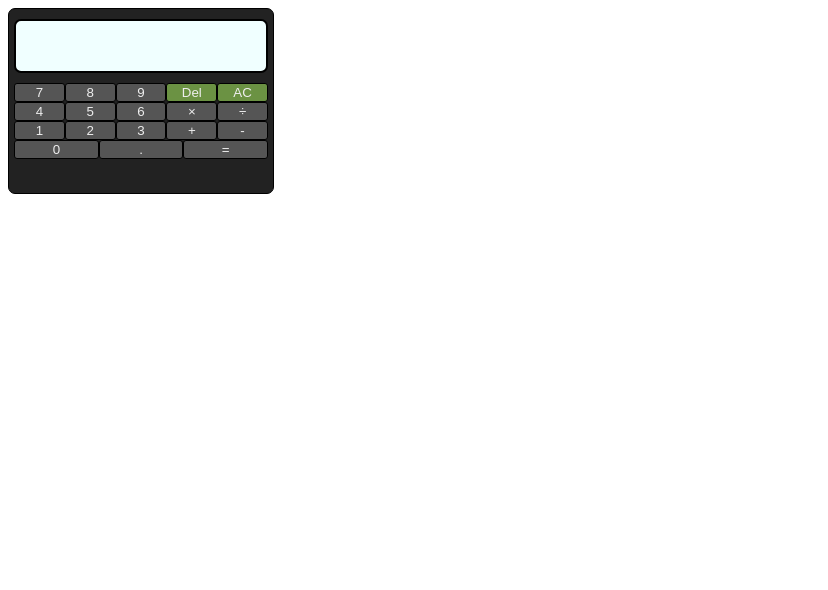
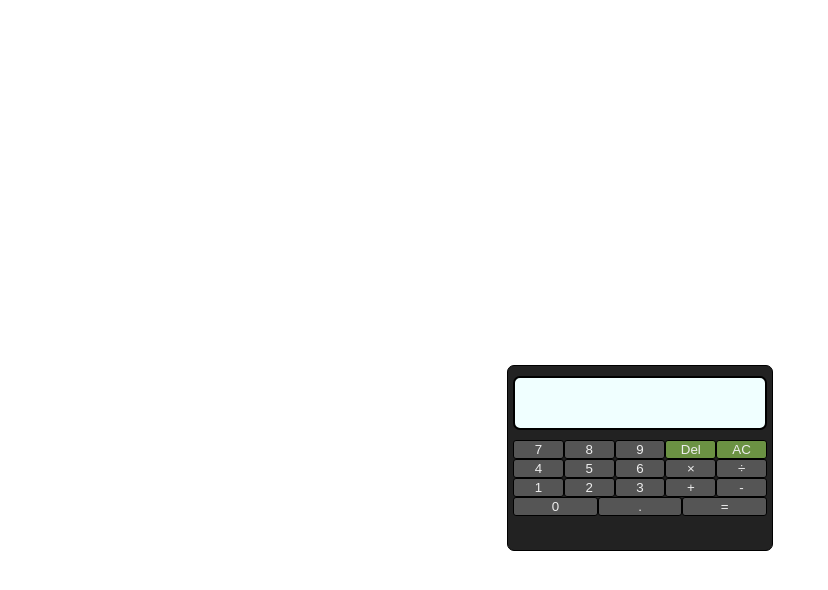
Before and after one commit to Moamen-bekheet/calculator, a plain HTML site: page index.html in a window 1280 px wide. Shown: the whole page, without its empty margins (0-828 px from the left). Drawn offline with Linux system fonts and the light colour scheme.

Commit message:
centering calculator on the screen

```diff
--- a/style.css
+++ b/style.css
@@ -1,8 +1,15 @@
+body{
+    display: flex;
+    justify-content: center;
+    align-items: center;
+    height:900px;
+}
 #calculator-frame{
     display: flex;
     flex-direction: column;
     border: 1px solid black;
     width:fit-content;
+    height: fit-content;
     padding: 10px 5px;
     border-radius: 7px;
     background-color: #222;
```
